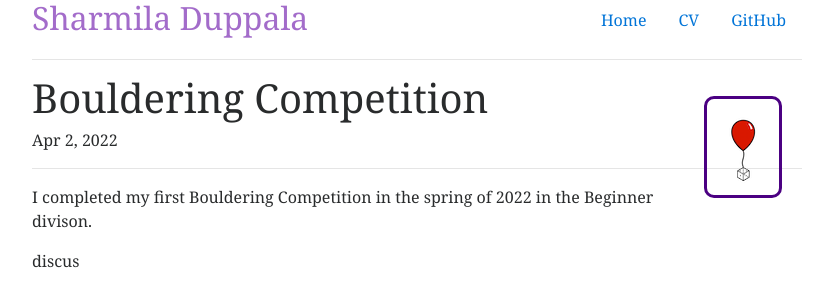
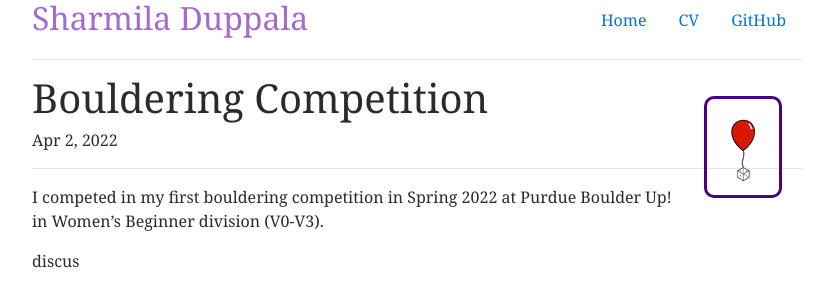
Before and after one commit to trinity24/trinity24.github.io, a Jekyll site: the page built from _posts/2022-04-01-bouldering.md, in a window 1280 px wide. Shown: the top 307 px of the page, without its empty margins (223-1056 px from the left). Built offline with Jekyll 4.4.1, drawn with Linux system fonts in a browser that asks for light colours.

Commit message:
added boulder

```diff
--- a/_posts/2022-04-01-bouldering.md
+++ b/_posts/2022-04-01-bouldering.md
@@ -6,4 +6,4 @@ categories: post
 personal: true
 ---
 
-I completed my first Bouldering Competition in the spring of 2022 in the Beginner divison.
+I competed in my first bouldering competition in Spring 2022 at Purdue Boulder Up! in Women's Beginner division (V0-V3).
```
